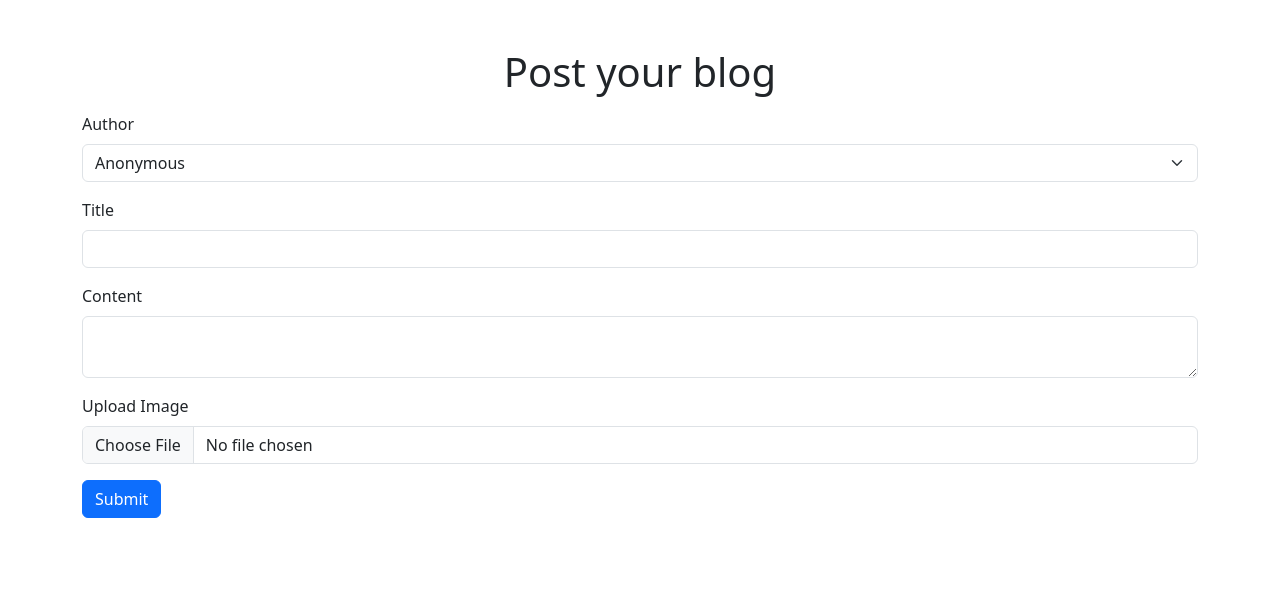
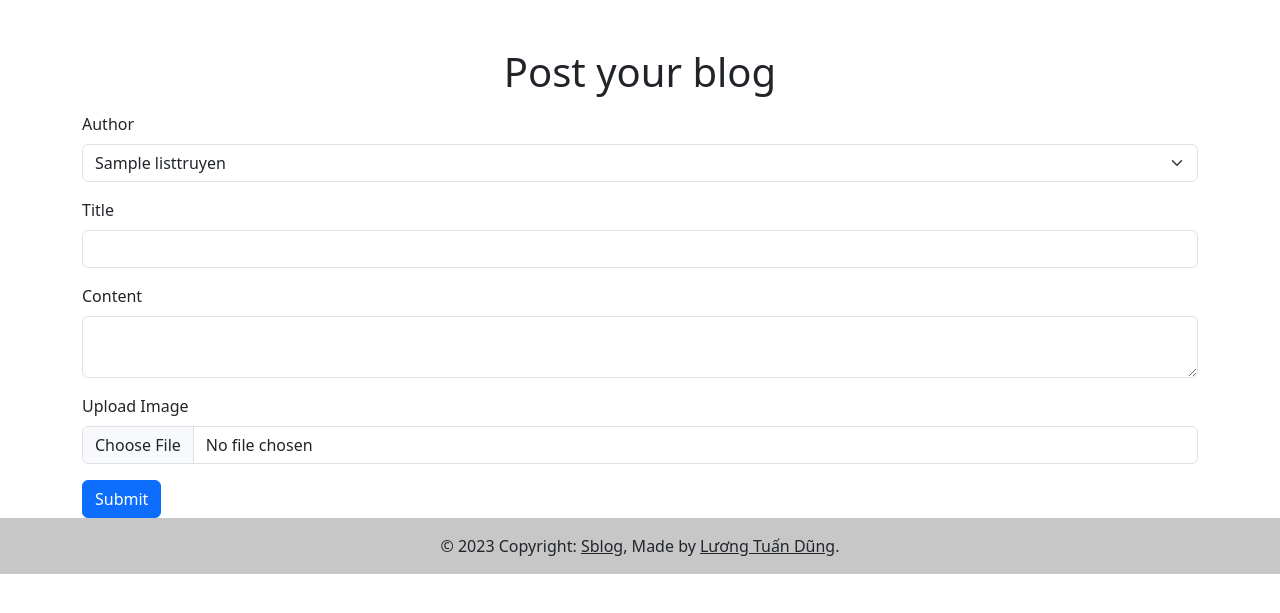
Before and after one commit to DungHandsome/Django_Sblog, a Django app: page /post in a window 1280 px wide. Shown: the part 76-689 px from the top of the page. Run offline with Django 4.2, Linux system fonts and the light colour scheme; a user stored in the database is signed in; tables that the repository leaves empty hold one stand-in row (values such as "Sample post"); parts of the project's set-up code (start-up, migrations or seed data) failed here and were passed over; some libraries are stand-ins or nearby versions.

Commit message:
ádasdsdffsd

```diff
--- a/blog/models.py
+++ b/blog/models.py
@@ -1,9 +1,11 @@
 from django.db import models
 from django.contrib.auth.models import User
 from django.forms import forms
+
 # Create your models here.
 
 class ListTruyen(models.Model):
+    author = models.ForeignKey(User, on_delete=models.CASCADE, null=True)
     name = models.CharField(max_length=1000)
     time = models.DateTimeField(auto_now_add=True, null=True)
     def __str__(self):
@@ -12,8 +14,8 @@ class ListTruyen(models.Model):
 
 
 class BlogPost(models.Model):
-    blank = models.CharField(max_length=100, null=True)
-    author = models.CharField(max_length=50)
+    botruyen = models.ForeignKey(ListTruyen, on_delete=models.CASCADE, null=True)
+    author = models.ForeignKey(User, on_delete=models.CASCADE, null=True)
     title = models.CharField(max_length=100)
     content = models.TextField()
     time = models.DateTimeField(auto_now_add=True)
--- a/blog/views.py
+++ b/blog/views.py
@@ -2,6 +2,7 @@ from django.shortcuts import render, redirect
 from .models import BlogPost, ListTruyen
 from .forms import NewUserForm
 from django.contrib.auth import login, authenticate, logout
+from django.contrib.auth.models import User
 from django.contrib import messages
 from django.contrib.auth.forms import AuthenticationForm
 from django.contrib.auth.decorators import login_required
@@ -25,10 +26,16 @@ def post(request, id):
 
 @login_required
 def form(request):
+	user = request.user
+	listtruyen = ListTruyen.objects.filter(author = user)
 	if request.method == 'POST':
+
 		if request.POST.get('author') and request.POST.get('title') and request.POST.get('content') and request.POST.get('image'):
+			listtruyened = request.POST.get('author')
+			listtruyenpost = ListTruyen.objects.get(name=listtruyened)
 			post=BlogPost()
-			post.author = request.POST.get('author')
+			post.botruyen = listtruyenpost
+			post.author = user
 			post.title= request.POST.get('title')
 			post.content= request.POST.get('content')
 			post.image = request.POST.get('image')
@@ -37,7 +44,7 @@ def form(request):
 			return redirect("blog")
 
 	else:
-		return render(request,'blog/form.html')
+		return render(request,'blog/form.html', {'listtruyen': listtruyen})
 
 
 
--- a/templates/base.html
+++ b/templates/base.html
@@ -43,6 +43,14 @@
     {% block content %}
 
     {% endblock %}
+    <footer class="bg-light text-center text-lg-start">
+      <!-- Copyright -->
+      <div class="text-center p-3" style="background-color: rgba(0, 0, 0, 0.2);">
+        © 2023 Copyright:
+        <a class="text-dark" href="#">Sblog</a>, Made by <a class="text-dark" href="https://iamtuandung.web.app/" target="_blank">Lương Tuấn Dũng</a>.
+      </div>
+      <!-- Copyright -->
+    </footer>
     <script src="{% static 'bootstrap/js/bootstrap.min.js' %}"></script>
 </body>
 </html>
--- a/templates/blog/form.html
+++ b/templates/blog/form.html
@@ -10,9 +10,10 @@
 
     <div class="mb-3">
         <label for="author_field" class="form-label">Author</label>
-        <select class="form-select" aria-label="Default select example" name="author">
-            <option selected>Anonymous</option>
-            <option value="{{ user.get_username }}">{{ user.get_username }}</option>
+        <select class="form-select" aria-label="Default select example" name="author" required>
+            {% for listtruyen in listtruyen %}
+            <option value="{{ listtruyen.name }}">{{ listtruyen.name }}</option>
+            {% endfor %}
           </select>
       </div>
       <div class="mb-3">
```
Also changed, not shown: blog/migrations/0003_remove_blogpost_blank.py (added), blog/migrations/0004_alter_blogpost_author.py (added), blog/migrations/0005_listtruyen_author.py (added), blog/migrations/0006_blogpost_botruyen.py (added), media/photo-1575936123452-b67c3203c357.jpg (deleted), media/tom-va-jerry-dai-dien_JOKN.jpg.webp (deleted), media/tom-va-jerry-dai-dien_JOKN.jpg_03Bxbjb.webp (deleted), media/unnamed_12.jpg (added).
